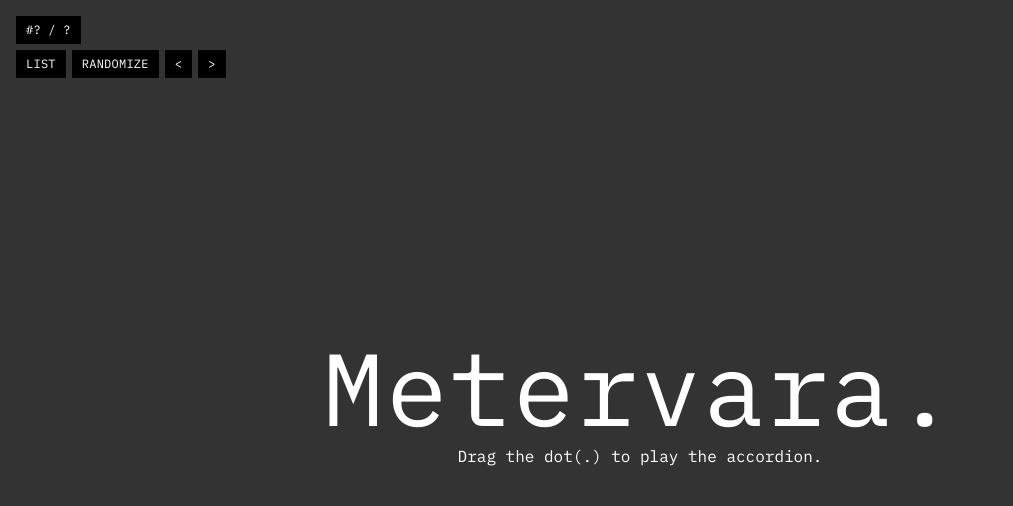
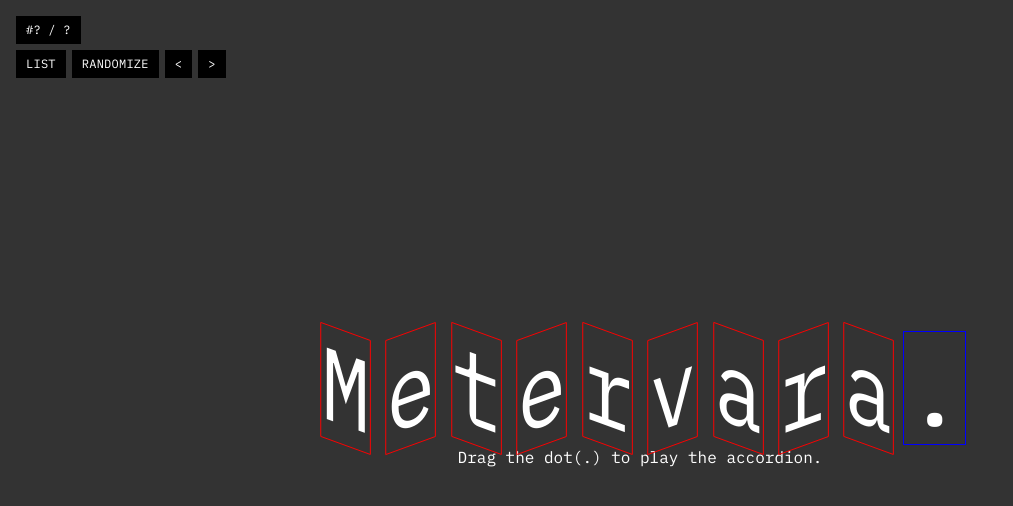
Before and after one commit to metervara/splash, a website built with Vite: page src/7/index.html in a window 1280 px wide. Shown: the whole page, without its empty margins (0-1013 px from the left). Built offline with nearby package versions, Linux system fonts and the light colour scheme.

Commit message:
feat: Skewing for accordion started

```diff
--- a/src/2/index.html
+++ b/src/2/index.html
@@ -4,7 +4,7 @@
     <meta charset="UTF-8" />
     <meta name="viewport" content="width=device-width, initial-scale=1.0" />
     <title>Kinetic type</title>
-    <meta name="description" content="Lately I’ve been seeing a lot of great effects labeled kinetic typography, which inspired me to make this one — a DOM-based effect where each letter is sliced up and every slice transforms slightly differently from its neighbor, creating nice patterns as the letters are formed.">
+    <meta name="description" content="Lately I've been seeing a lot of great effects labeled kinetic typography, which inspired me to make this one — a DOM-based effect where each letter is sliced up and every slice transforms slightly differently from its neighbor, creating nice patterns as the letters are formed.">
     <link rel="preconnect" href="https://fonts.googleapis.com">
     <link rel="preconnect" href="https://fonts.gstatic.com" crossorigin>
     <link href="https://fonts.googleapis.com/css2?family=IBM+Plex+Mono:wght@400;700&display=swap" rel="stylesheet">
--- a/src/7/index.css
+++ b/src/7/index.css
@@ -21,11 +21,35 @@ body {
 }
 
 h1 {
+  --fold: 20;              /* try 0–20 */
+  --scale-k: 0.01;
   margin: 0;
   font-weight: 400;
   font-size: clamp(2.5rem, 8vw, 8rem);
   line-height: 1.1;
-  letter-spacing: 0.02em;
+  /* letter-spacing: 0.02em; */
+  display:flex;
+  gap:0.02em;
+}
+
+h1 span {
+  display: inline-block;
+  border: 1px solid red;
+  --dir: 1;
+}
+
+h1 span:not(.dot) {
+  transform:
+    skewY(calc(var(--fold) * var(--dir) * 1deg))
+    scaleX(calc(1 - (var(--fold) * var(--scale-k))));
+}
+
+h1 span:not(.dot):nth-child(even) {
+  --dir: -1;
+}
+
+h1 span.dot {
+  border-color: blue;
 }
 
 p.instructions {
--- a/vite.config.ts
+++ b/vite.config.ts
@@ -151,6 +151,13 @@ export default defineConfig(({ command }) => {
         },
         server: {
             open: '/index.html',
+            watch: {
+                usePolling: false,
+                interval: 100,
+            },
+            hmr: {
+                overlay: true,
+            },
         },
 	};
 });
```
